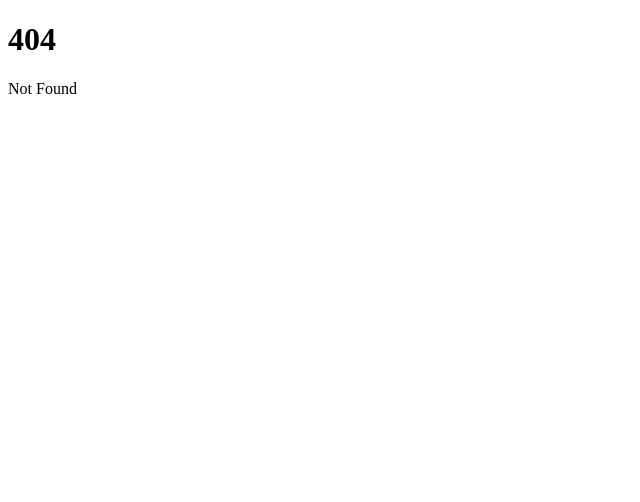
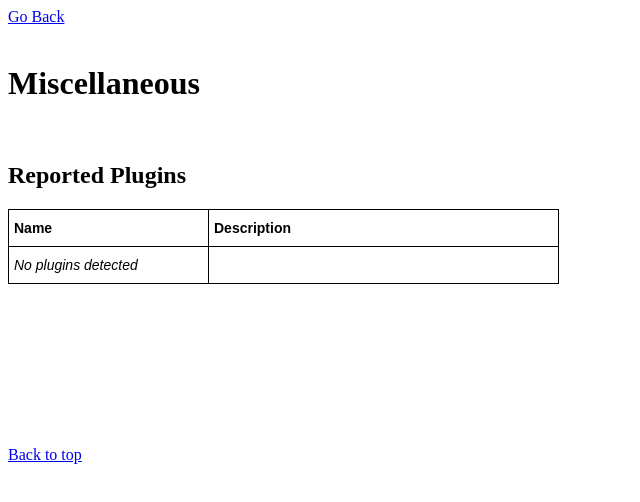
Before and after one commit to e3ndr/WebMediaTest, a SvelteKit app: page /tester/misc in a window 1280 px wide. Before the commit this address had no page. Shown: the top 502 px of the page, without its empty margins (0-640 px from the left). Built offline with nearby package versions, Linux system fonts and the light colour scheme.

Commit message:
Add a plugin detector.

```diff
--- a/src/routes/+page.svelte
+++ b/src/routes/+page.svelte
@@ -36,6 +36,7 @@
 <h2>APIs:</h2>
 <ul>
 	<li><a href="/tester/webrtc">WebRTC</a></li>
+	<li><a href="/tester/misc">Miscellaneous (Plugins, APIs)</a></li>
 </ul>
 
 <br />
--- /dev/null
+++ b/src/routes/tester/misc/+page.svelte
@@ -0,0 +1,63 @@
+<svelte:head>
+	<title>WebMediaTest / Media Tester / Miscellaneous</title>
+</svelte:head>
+
+<!--
+	All of the following code is designed to maintain compability for non-HTML5 browsers. Deal with it.
+-->
+
+<h1>Miscellaneous</h1>
+<br />
+
+<h2>Reported Plugins</h2>
+<div>
+	<table style="width: auto;">
+		<colgroup>
+			<col span="1" style="width: 200px;" />
+			<col span="1" style="width: 350px;" />
+		</colgroup>
+
+		<thead>
+			<tr>
+				<th> Name </th>
+				<th> Description </th>
+			</tr>
+		</thead>
+		<tbody id="installed-plugins" />
+	</table>
+	<script>
+		// This code is designed this way to maintain compability for non-HTML5 browsers. Deal with it.
+		// https://learn.microsoft.com/en-us/previous-versions/windows/silverlight/dotnet-windows-silverlight/cc838126(v=vs.95)
+
+		function doPluginsTest() {
+			var table = document.getElementById('installed-plugins');
+			var plugins = navigator.plugins;
+
+			if (!plugins || plugins.length == 0) {
+				table.innerHTML += '<tr><td><i>No plugins detected</i></td><td></td></tr>';
+				return;
+			}
+
+			for (var i = 0; i < plugins.length; i++) {
+				var plugin = plugins[i];
+
+				table.innerHTML +=
+					'<tr><td>' + plugin.name + '</td><td>' + plugin.description + '</td></tr>';
+			}
+		}
+	</script>
+</div>
+
+<div>
+	<script>
+		function doInit() {
+			try {
+				doPluginsTest();
+			} catch (e) {
+				alert(e);
+			}
+		}
+
+		window.onload = doInit;
+	</script>
+</div>
```
